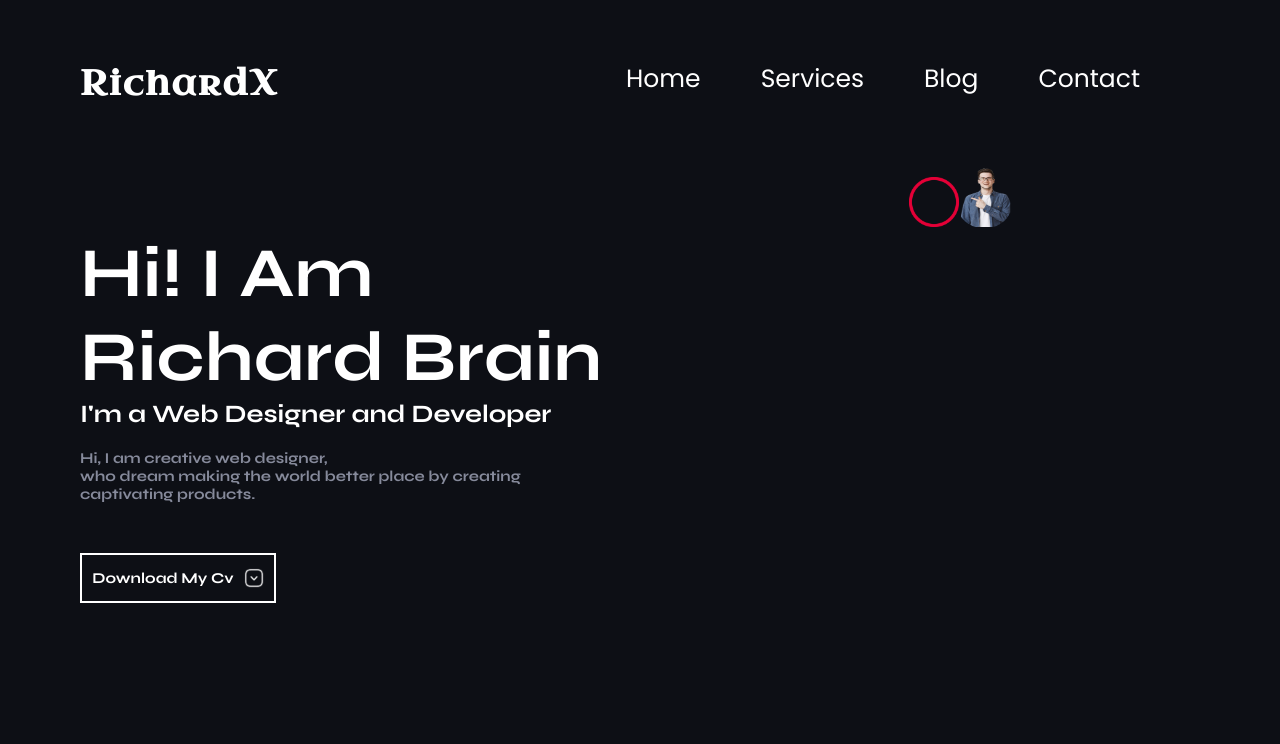
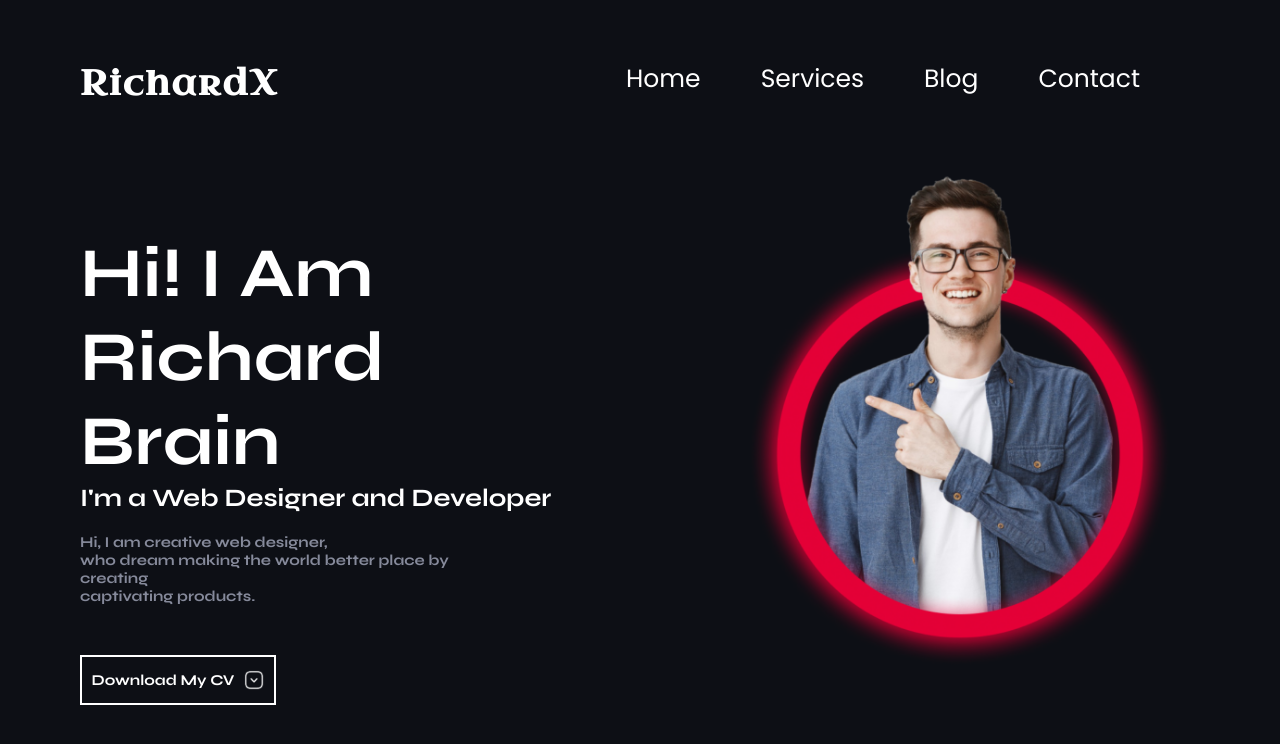
Before and after one commit to Alex-Pru/dev-challenge1, a plain HTML site: page index.html in a window 1280 px wide. Drawn offline with Linux system fonts and the light colour scheme.

Commit message:
Finished home page

```diff
--- a/index.css
+++ b/index.css
@@ -96,6 +96,7 @@
 }
 /* End of the Header */
 
+/* Start of the eye catcher page */
 .home-container{
     display: grid;
     grid-template-columns: 1fr 1fr;
@@ -117,17 +118,22 @@
 }
 
 .home-child2{
-    width: auto;
+    width: 100%;
+    display: flex;
     height: 100%;
+    justify-content: center;
+
 
 }
 
 .big-text{
     font-size: 7rem;
     color: white;
-    width: 100%;
+    width: 90%;
     font-family: 'Syne', sans-serif;
-
+    overflow-wrap: break-word;
+    word-wrap: break-word;
+    word-break: break-word;
 }
 
 .tiny-text{
@@ -139,9 +145,18 @@
 
 .smaller-text{
     font-size: 1.5rem;
+    width: 70%;
     font-family: 'syne', sans-serif;
     color: #868A9B;
-    margin-top: 2rem;
+    margin: 2rem 0 0 0;
+}
+
+.smaller-text1{
+    font-size: 1.5rem;
+    width: 70%;
+    font-family: 'syne', sans-serif;
+    color: #868A9B;
+    margin: 0 0 0 0;
 }
 
 .dw-button{
@@ -166,12 +181,13 @@
     margin-left: 1rem;
 }
 
-.rich-img{
-    width: 5rem;
-    height: 6rem;
+.img-container{
+    width: 50rem;
+    height: 50rem;
 }
 
-.red-circle1{
-    width: 5rem;
-    height: 5rem;
+.imgrich{
+    width: 50rem;
+    height: 50rem;
 }
+/* End of the Eye Catcher Page */
--- a/index.html
+++ b/index.html
@@ -26,17 +26,17 @@
         <!-- Eye catcher page -->
         <section class="home-container">
             <div class="home-child1">
-                <h1 class="big-text">Hi! I Am<br> Richard Brain</h1>
+                <h1 class="big-text">Hi! I Am Richard Brain</h1>
                 <h3 class="tiny-text">I'm a Web Designer and Developer</h3>
-                <p class="smaller-text">Hi, I am creative web designer,<br>
-                    who dream making the world better place by creating<br> captivating products.
+                <p class="smaller-text">Hi, I am creative web designer,</p>
+                    <p class="smaller-text1">who dream making the world better place by creating</p>
+                    <p class="smaller-text1"> captivating products.</p>
                 </p>
-                <a class="dw-button" href="#cv">Download My Cv <img src="./imgs/arrowsquaredown.png" class="dw-icon"></a>
+                <button class="dw-button">Download My CV <img src="./imgs/arrowsquaredown.png" class="dw-icon"></button>
             </div>
             <div class="home-child2">
-                <div>
-                <img src="./imgs/backgroundimg1.png" class="red-circle1">
-                <img src="./imgs/richimg.png" class="rich-img">
+                <div class="img-container">
+                <img src="./imgs/imgdef.png" class="imgrich">
                 </div>
             </div>
         </section>
```
Also changed, not shown: imgs/backgroundimg.png (deleted), imgs/backgroundimg1.png (deleted), imgs/imgdef.png (added), imgs/richimg.png (deleted).
